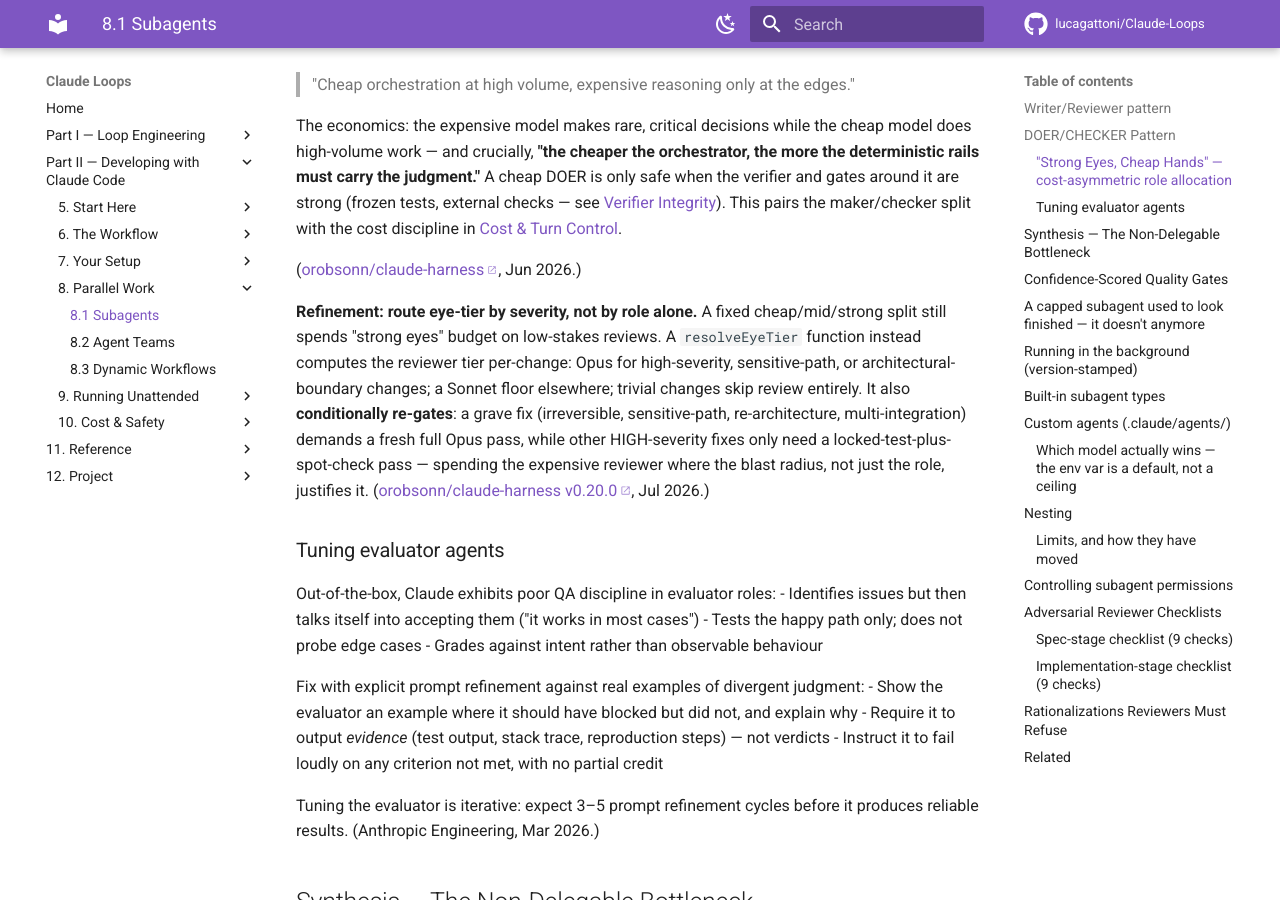
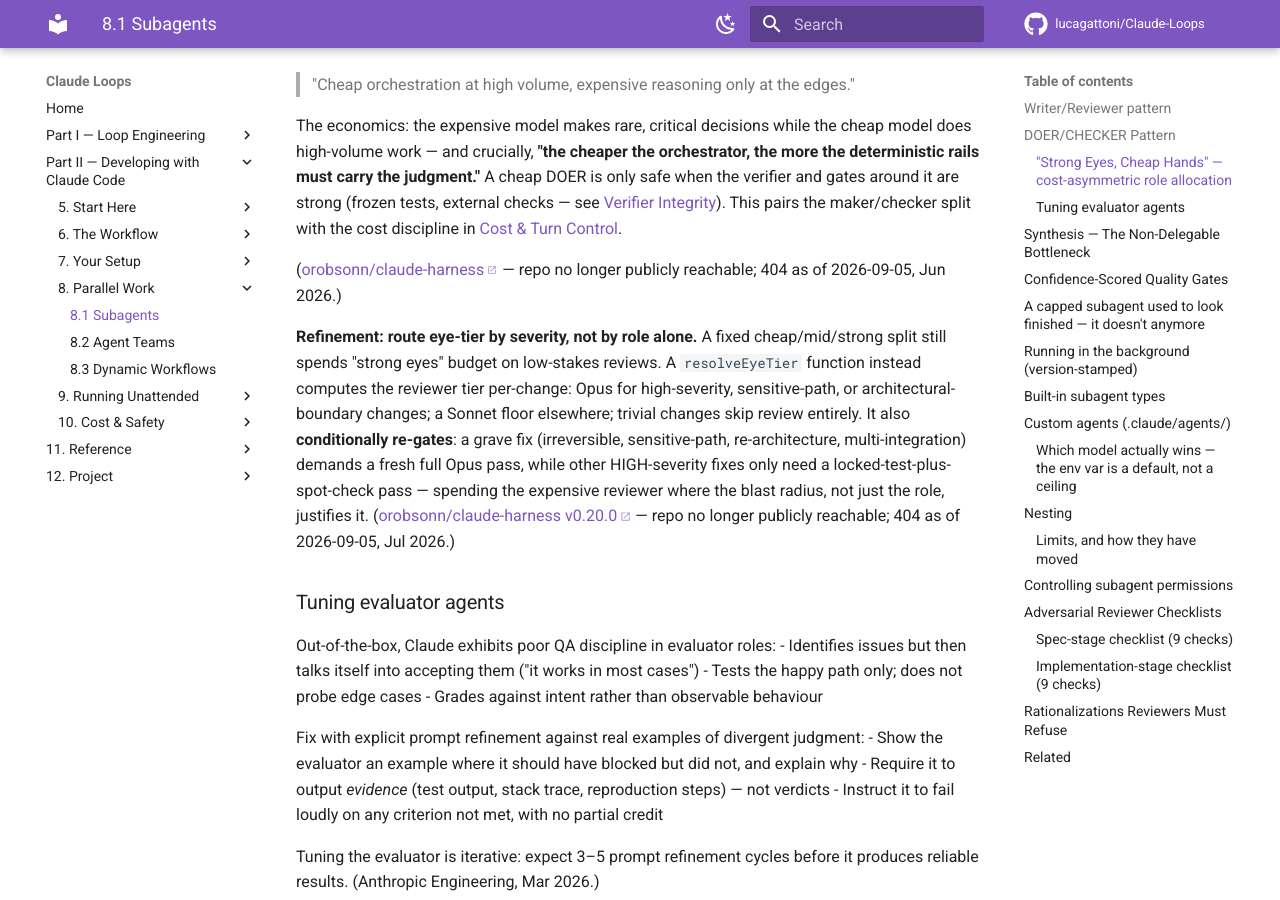
Before and after one commit to lucagattoni/Claude-Loops, an MkDocs documentation site: the page built from docs/07-subagents.md, in a window 1280 px wide and 900 px high, scrolled down 1714 px. Built offline with MkDocs 1.6.1 and Material for MkDocs 9.7.7, drawn with Linux system fonts in a browser that asks for light colours; comment, search, counter and statistics services are not loaded.

Commit message:
docs(kb): annotate the dead orobsonn citation in docs/07 too (C1 cross-doc)
The per-doc fact-check fixed `docs/04:267`, where orobsonn/claude-harness now
404s. The Opus adjudication's cross-doc pass caught that the same dead citation
is carried twice more in `docs/07` (:82, and :92 with a release-tag URL), which
was never in the reviewed set — a defect no per-doc agent could see.

Both 404s re-confirmed here via the authenticated GitHub API rather than an
unauthenticated fetch, because the adjudicator's own risk note flags
"failed fetch reported as an absence" as this run's dominant failure mode: an
unauthenticated code search returned 401 and was reported as "0 hits".

Kept the link with a dated 404 note rather than deleting it. The repo was
demonstrably real and public at citation time per this KB's own digest, so the
technical claim stands; what changed is that a reader can no longer check it.

KB_GAPS: the Sparra entry pointed at a repo that now 404s. Repointed at the
author's own project page, which is live. The adjudicator explicitly rejected
the "fabricated citation" framing a finder proposed for it — the project exists.

Co-Authored-By: Claude Opus 5 <noreply@anthropic.com>
Claude-Session: https://claude.ai/code/session_01PrdcxuL6rDMdrYyRojqaZL

```diff
--- a/docs/07-subagents.md
+++ b/docs/07-subagents.md
@@ -79,7 +79,7 @@ verifier and gates around it are strong (frozen tests, external checks — see
 [Verifier Integrity](04-verification.md#verifier-integrity-keeping-the-check-unfakeable)).
 This pairs the maker/checker split with the cost discipline in [Cost & Turn Control](11-cost-control.md).
 
-([orobsonn/claude-harness](https://github.com/orobsonn/claude-harness), Jun 2026.)
+([orobsonn/claude-harness](https://github.com/orobsonn/claude-harness) — repo no longer publicly reachable; 404 as of 2026-09-05, Jun 2026.)
 
 **Refinement: route eye-tier by severity, not by role alone.** A fixed cheap/mid/strong
 split still spends "strong eyes" budget on low-stakes reviews. A `resolveEyeTier`
@@ -89,7 +89,7 @@ changes skip review entirely. It also **conditionally re-gates**: a grave fix
 (irreversible, sensitive-path, re-architecture, multi-integration) demands a fresh
 full Opus pass, while other HIGH-severity fixes only need a locked-test-plus-spot-check
 pass — spending the expensive reviewer where the blast radius, not just the role,
-justifies it. ([orobsonn/claude-harness v0.20.0](https://github.com/orobsonn/claude-harness/releases/tag/v0.20.0), Jul 2026.)
+justifies it. ([orobsonn/claude-harness v0.20.0](https://github.com/orobsonn/claude-harness/releases/tag/v0.20.0) — repo no longer publicly reachable; 404 as of 2026-09-05, Jul 2026.)
 
 ### Tuning evaluator agents
 
```
Also changed, not shown: KB_GAPS.md (+3 -2 lines).
